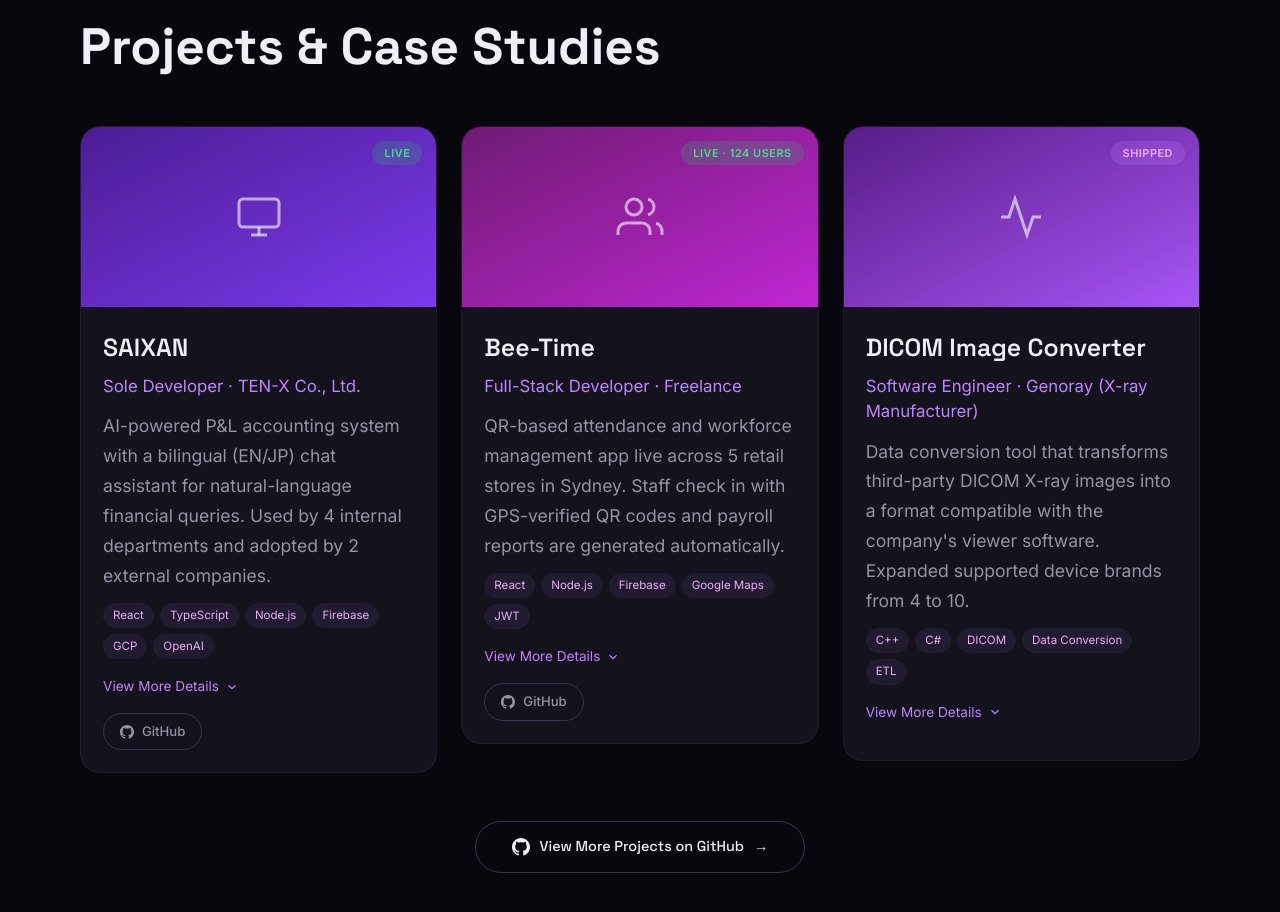
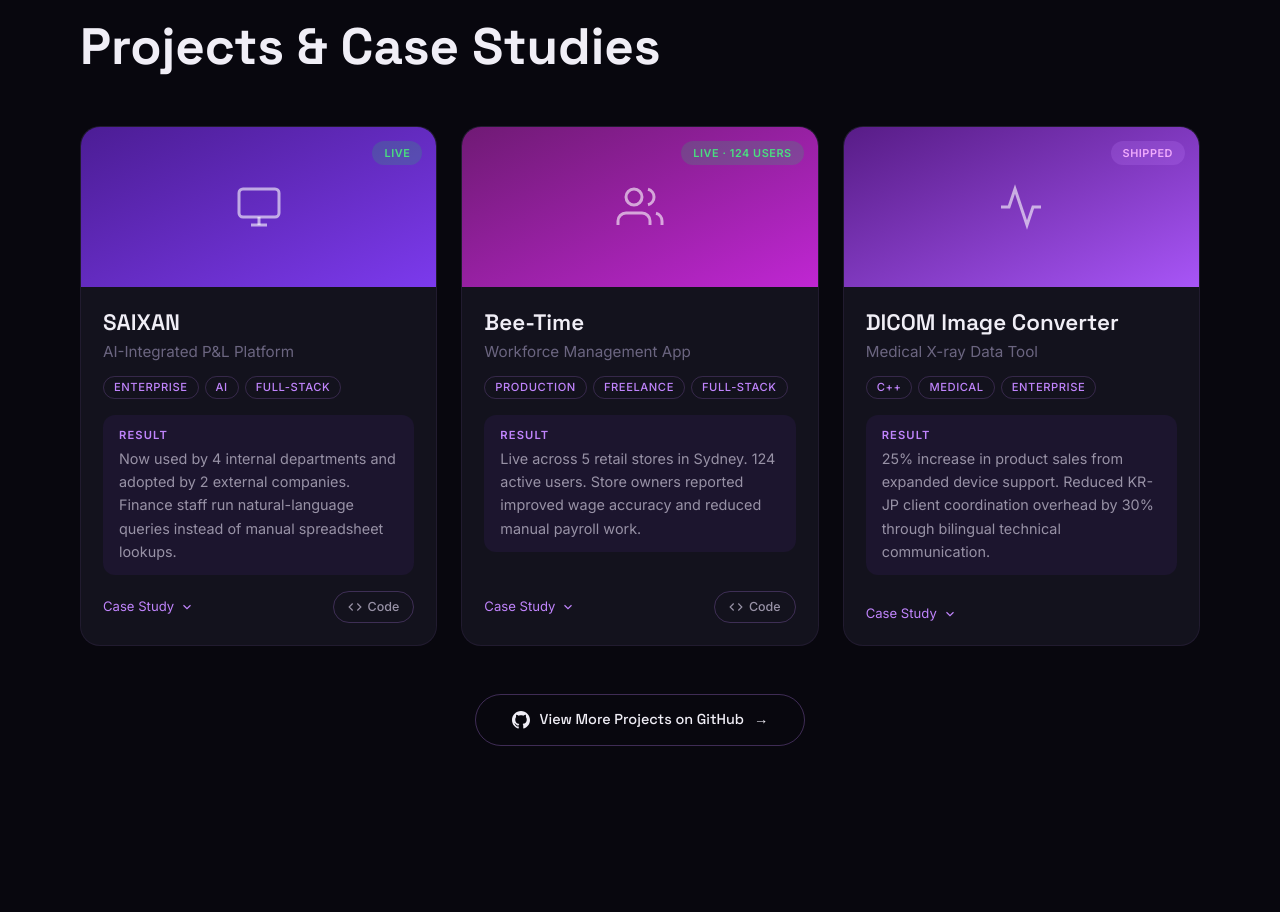
Before and after one commit to Irene3104/portfolio, a Next.js app: page / in a window 1280 px wide. Shown: the part 5820-6732 px from the top of the page. Built offline with nearby package versions, Linux system fonts and the light colour scheme.

Commit message:
Redesign projects as case study cards with PAR format

```diff
--- a/src/components/sections/Projects.tsx
+++ b/src/components/sections/Projects.tsx
@@ -13,6 +13,15 @@
       <path d="M18 13v6a2 2 0 0 1-2 2H5a2 2 0 0 1-2-2V8a2 2 0 0 1 2-2h6" />
       <polyline points="15 3 21 3 21 9" />
       <line x1="10" y1="14" x2="21" y2="3" />
+    </svg>
+  );
+}
+
+function CodeIcon({ size = 14 }: { size?: number }) {
+  return (
+    <svg width={size} height={size} viewBox="0 0 24 24" fill="none" stroke="currentColor" strokeWidth={2}>
+      <polyline points="16 18 22 12 16 6" />
+      <polyline points="8 6 2 12 8 18" />
     </svg>
   );
 }
@@ -78,18 +87,18 @@
   return (
     <ScrollReveal
       delay={0}
-      className={
+      className={`h-full ${
         index === 2
           ? "max-lg:col-span-full max-lg:max-w-[500px] max-lg:justify-self-center max-md:col-auto max-md:max-w-none"
           : ""
-      }
+      }`}
     >
       <div
         ref={cardRef}
-        className="overflow-hidden rounded-[20px] border border-accent-1/8 bg-bg-card transition-all duration-400 hover:border-accent-1/25 hover:shadow-[0_20px_60px_rgba(124,58,237,0.12)]"
+        className="flex h-full flex-col overflow-hidden rounded-[20px] border border-accent-1/8 bg-bg-card transition-all duration-400 hover:border-accent-1/25 hover:shadow-[0_20px_60px_rgba(124,58,237,0.12)]"
       >
         {/* Thumbnail */}
-        <div className="relative h-[180px] w-full overflow-hidden max-md:h-[160px]">
+        <div className="relative h-[160px] w-full shrink-0 overflow-hidden">
           <div
             className={`flex h-full w-full items-center justify-center bg-gradient-to-br ${project.gradient} transition-transform duration-500`}
           >
@@ -107,68 +116,107 @@
         </div>
 
         {/* Body */}
-        <div className="p-[22px]">
-          <h3 className="mb-2 font-heading text-[1.55rem] font-semibold">
+        <div className="flex flex-1 flex-col p-[22px]">
+          {/* Header */}
+          <h3 className="font-heading text-[1.4rem] font-semibold leading-tight">
             {project.title}
           </h3>
-          <div className="mb-3 text-[1.05rem] text-accent-1">
-            {project.role}
+          <div className="mt-1 text-[0.95rem] text-text-tertiary">
+            {project.subtitle}
           </div>
-          <p className="mb-3 text-[1.1rem] leading-[1.7] text-text-secondary">
-            {project.description}
-          </p>
 
-          {/* Tags - always visible */}
-          <div className="flex flex-wrap gap-1.5 mb-3.5">
+          {/* Tags */}
+          <div className="mt-3 flex flex-wrap gap-1.5">
             {project.tags.map((tag) => (
               <span
                 key={tag}
-                className="rounded-full bg-accent-1/8 px-2.5 py-1 text-[0.72rem] text-accent-3"
+                className="rounded-full border border-accent-1/20 px-2.5 py-0.5 text-[0.7rem] font-medium uppercase tracking-wider text-accent-1"
               >
                 {tag}
               </span>
             ))}
           </div>
 
-          {/* Expandable highlights */}
+          {/* Result (always visible as the hook) */}
+          <div className="mt-4 rounded-xl bg-accent-4/8 px-4 py-3">
+            <div className="mb-1 text-[0.7rem] font-semibold uppercase tracking-widest text-accent-1">
+              Result
+            </div>
+            <p className="text-[0.9rem] leading-[1.6] text-text-secondary">
+              {project.result}
+            </p>
+          </div>
+
+          {/* Expandable PAR details */}
           <div
             className={`grid transition-all duration-300 ease-in-out ${
               expanded ? "grid-rows-[1fr] opacity-100" : "grid-rows-[0fr] opacity-0"
             }`}
           >
             <div className="overflow-hidden">
-              <ul className="mb-3.5 pt-1">
-                {project.highlights.map((h, i) => (
-                  <li
-                    key={i}
-                    className="relative mb-1.5 list-none pl-3.5 text-[0.92rem] leading-[1.65] text-text-secondary before:absolute before:left-0 before:top-2 before:h-[5px] before:w-[5px] before:rounded-full before:bg-accent-4"
-                  >
-                    {h}
-                  </li>
-                ))}
-              </ul>
+              <div className="pt-4 space-y-3">
+                <div>
+                  <div className="mb-1 text-[0.7rem] font-semibold uppercase tracking-widest text-accent-2">
+                    Problem
+                  </div>
+                  <p className="text-[0.9rem] leading-[1.6] text-text-secondary">
+                    {project.problem}
+                  </p>
+                </div>
+                <div>
+                  <div className="mb-1 text-[0.7rem] font-semibold uppercase tracking-widest text-accent-3">
+                    What I Built
+                  </div>
+                  <p className="text-[0.9rem] leading-[1.6] text-text-secondary">
+                    {project.action}
+                  </p>
                 </div>
               </div>
 
-          {/* View More Details toggle */}
+              {/* Tech stack */}
+              <div className="mt-4 flex flex-wrap gap-1.5">
+                {project.techStack.map((tech) => (
+                  <span
+                    key={tech}
+                    className="rounded-full bg-accent-1/8 px-2.5 py-1 text-[0.72rem] text-accent-3"
+                  >
+                    {tech}
+                  </span>
+                ))}
+              </div>
+
+              {/* Note */}
+              {project.note && (
+                <p className="mt-3 text-[0.78rem] italic text-text-tertiary">
+                  {project.note}
+                </p>
+              )}
+            </div>
+          </div>
+
+          {/* Spacer to push bottom content down */}
+          <div className="flex-1" />
+
+          {/* Toggle + Links */}
+          <div className="mt-4 flex items-center justify-between">
             <button
               onClick={() => setExpanded(!expanded)}
-            className="mb-4 inline-flex cursor-pointer items-center gap-1.5 border-none bg-transparent text-[0.85rem] text-accent-1 transition-all duration-300 hover:gap-2.5 hover:text-accent-3"
+              className="inline-flex cursor-pointer items-center gap-1.5 border-none bg-transparent text-[0.82rem] text-accent-1 transition-all duration-300 hover:gap-2.5 hover:text-accent-3"
             >
-            {expanded ? "Show Less" : "View More Details"}
+              {expanded ? "Show Less" : "Case Study"}
               <ChevronIcon expanded={expanded} />
             </button>
 
-          {/* GitHub & Demo Links */}
-          <div className="flex gap-2.5">
+            <div className="flex gap-2">
               {project.githubUrl && (
                 <a
                   href={project.githubUrl}
                   target="_blank"
                   rel="noopener noreferrer"
-                className="inline-flex items-center gap-2 rounded-full border border-accent-1/25 px-4 py-2 text-[0.82rem] font-medium text-text-secondary no-underline transition-all duration-300 hover:border-accent-1 hover:text-accent-1 hover:shadow-[0_0_12px_rgba(192,132,252,0.15)]"
+                  className="inline-flex items-center gap-1.5 rounded-full border border-accent-1/25 px-3.5 py-1.5 text-[0.78rem] font-medium text-text-secondary no-underline transition-all duration-300 hover:border-accent-1 hover:text-accent-1"
+                  title="View Code"
                 >
-                <GithubIcon size={14} /> GitHub
+                  <CodeIcon /> Code
                 </a>
               )}
               {project.demoUrl && (
@@ -176,11 +224,13 @@
                   href={project.demoUrl}
                   target="_blank"
                   rel="noopener noreferrer"
-                className="inline-flex items-center gap-2 rounded-full bg-gradient-to-r from-accent-4 to-accent-1 px-4 py-2 text-[0.82rem] font-medium text-[#0a0a0f] no-underline transition-all duration-300 hover:-translate-y-0.5 hover:shadow-[0_0_20px_rgba(192,132,252,0.3)]"
+                  className="inline-flex items-center gap-1.5 rounded-full bg-gradient-to-r from-accent-4 to-accent-1 px-3.5 py-1.5 text-[0.78rem] font-medium text-[#0a0a0f] no-underline transition-all duration-300 hover:-translate-y-0.5 hover:shadow-[0_0_20px_rgba(192,132,252,0.3)]"
+                  title="View Demo"
                 >
-                <ExternalLinkIcon /> Live Demo
+                  <ExternalLinkIcon /> Demo
                 </a>
               )}
+            </div>
           </div>
         </div>
       </div>
@@ -199,7 +249,7 @@
       <div className="mx-auto w-full max-w-[var(--max-w)]">
         <SectionHeader label="Selected Work" title="Projects & Case Studies" />
 
-        <div className="grid grid-cols-3 gap-6 max-lg:grid-cols-2 max-lg:gap-5 max-md:grid-cols-1 max-md:gap-4">
+        <div className="grid grid-cols-3 gap-6 max-lg:grid-cols-2 max-lg:gap-5 max-md:grid-cols-1 max-md:gap-4 items-start">
           {projects.map((project, i) => (
             <ProjectCard key={project.title} project={project} index={i} />
           ))}
--- a/src/data/projects.ts
+++ b/src/data/projects.ts
@@ -1,12 +1,15 @@
 export interface Project {
   title: string;
-  role: string;
-  description: string;
-  highlights: string[];
+  subtitle: string;
   tags: string[];
+  problem: string;
+  action: string;
+  result: string;
+  techStack: string[];
   status: "live" | "completed";
   statusLabel: string;
   gradient: string;
+  note?: string;
   githubUrl?: string;
   demoUrl?: string;
 }
@@ -14,33 +17,32 @@
 export const projects: Project[] = [
   {
     title: "SAIXAN",
-    role: "Sole Developer · TEN-X Co., Ltd.",
-    description:
-      "AI-powered P&L accounting system with a bilingual (EN/JP) chat assistant for natural-language financial queries. Used by 4 internal departments and adopted by 2 external companies.",
-    highlights: [
-      "Real-time P&L dashboard with role-based access control",
-      "Expense approval workflows and budget vs. actuals tracking",
-      "Automated Excel exports for payroll-ready reporting",
-      "OpenAI API integration with structured output processing",
-    ],
-    tags: ["React", "TypeScript", "Node.js", "Firebase", "GCP", "OpenAI"],
+    subtitle: "AI-Integrated P&L Platform",
+    tags: ["Enterprise", "AI", "Full-Stack"],
+    problem:
+      "A Japanese DX company needed a departmental P&L system where non-technical finance staff could query accounting data in natural language.",
+    action:
+      "Designed and built the entire platform solo. React + TypeScript frontend, Firebase + Express backend, Firestore database, deployed on GCP Cloud Run. Integrated OpenAI API with custom prompt engineering for bilingual (EN/JP) financial queries.",
+    result:
+      "Now used by 4 internal departments and adopted by 2 external companies. Finance staff run natural-language queries instead of manual spreadsheet lookups.",
+    techStack: ["React", "TypeScript", "Firebase", "GCP", "OpenAI API", "Zod"],
     status: "live",
     statusLabel: "Live",
     gradient: "from-[#4c1d95] to-[#7c3aed]",
+    note: "Proprietary system. Architecture overview available on request.",
     githubUrl: "https://github.com/Irene3104/SAIXAN",
   },
   {
     title: "Bee-Time",
-    role: "Full-Stack Developer · Freelance",
-    description:
-      "QR-based attendance and workforce management app live across 5 retail stores in Sydney. Staff check in with GPS-verified QR codes and payroll reports are generated automatically.",
-    highlights: [
-      "QR check-in with GPS location verification (Google Maps API)",
-      "JWT + Google OAuth authentication system",
-      "Admin dashboard for employee and location management",
-      "Automated Excel exports for payroll processing",
-    ],
-    tags: ["React", "Node.js", "Firebase", "Google Maps", "JWT"],
+    subtitle: "Workforce Management App",
+    tags: ["Production", "Freelance", "Full-Stack"],
+    problem:
+      "A Sydney cafe group managing 50+ staff across 5 stores needed a reliable attendance system with location-based fraud prevention.",
+    action:
+      "Built QR-based check-in with GPS verification via Google Maps API. Added JWT + Google OAuth auth, an admin dashboard for multi-store management, and automated Excel payroll exports.",
+    result:
+      "Live across 5 retail stores in Sydney. 124 active users. Store owners reported improved wage accuracy and reduced manual payroll work.",
+    techStack: ["React", "TypeScript", "Express", "Prisma", "MySQL", "Google Maps API"],
     status: "live",
     statusLabel: "Live · 124 Users",
     gradient: "from-[#701a75] to-[#c026d3]",
@@ -48,16 +50,15 @@
   },
   {
     title: "DICOM Image Converter",
-    role: "Software Engineer · Genoray (X-ray Manufacturer)",
-    description:
-      "Data conversion tool that transforms third-party DICOM X-ray images into a format compatible with the company's viewer software. Expanded supported device brands from 4 to 10.",
-    highlights: [
-      "Converter supporting 10+ third-party X-ray device brands",
-      "Data transformation pipeline with format parsing and validation",
-      "25% increase in product sales from expanded compatibility",
-      "Bilingual (KR/JP) coordination across dev and sales teams",
-    ],
-    tags: ["C++", "C#", "DICOM", "Data Conversion", "ETL"],
+    subtitle: "Medical X-ray Data Tool",
+    tags: ["C++", "Medical", "Enterprise"],
+    problem:
+      "The company's X-ray viewer only supported DICOM images from 4 manufacturers, limiting market reach in the hospital sector.",
+    action:
+      "Extended converter compatibility to 10 brands while keeping patient data integrity across hospital PACS systems. Improved ETL pipeline with batch processing, validation, and error handling.",
+    result:
+      "25% increase in product sales from expanded device support. Reduced KR-JP client coordination overhead by 30% through bilingual technical communication.",
+    techStack: ["C++", "C#", "SQLite", "MySQL", "PostgreSQL"],
     status: "completed",
     statusLabel: "Shipped",
     gradient: "from-[#581c87] to-[#a855f7]",
```
Lines whose indentation alone changed are shown as unchanged.
